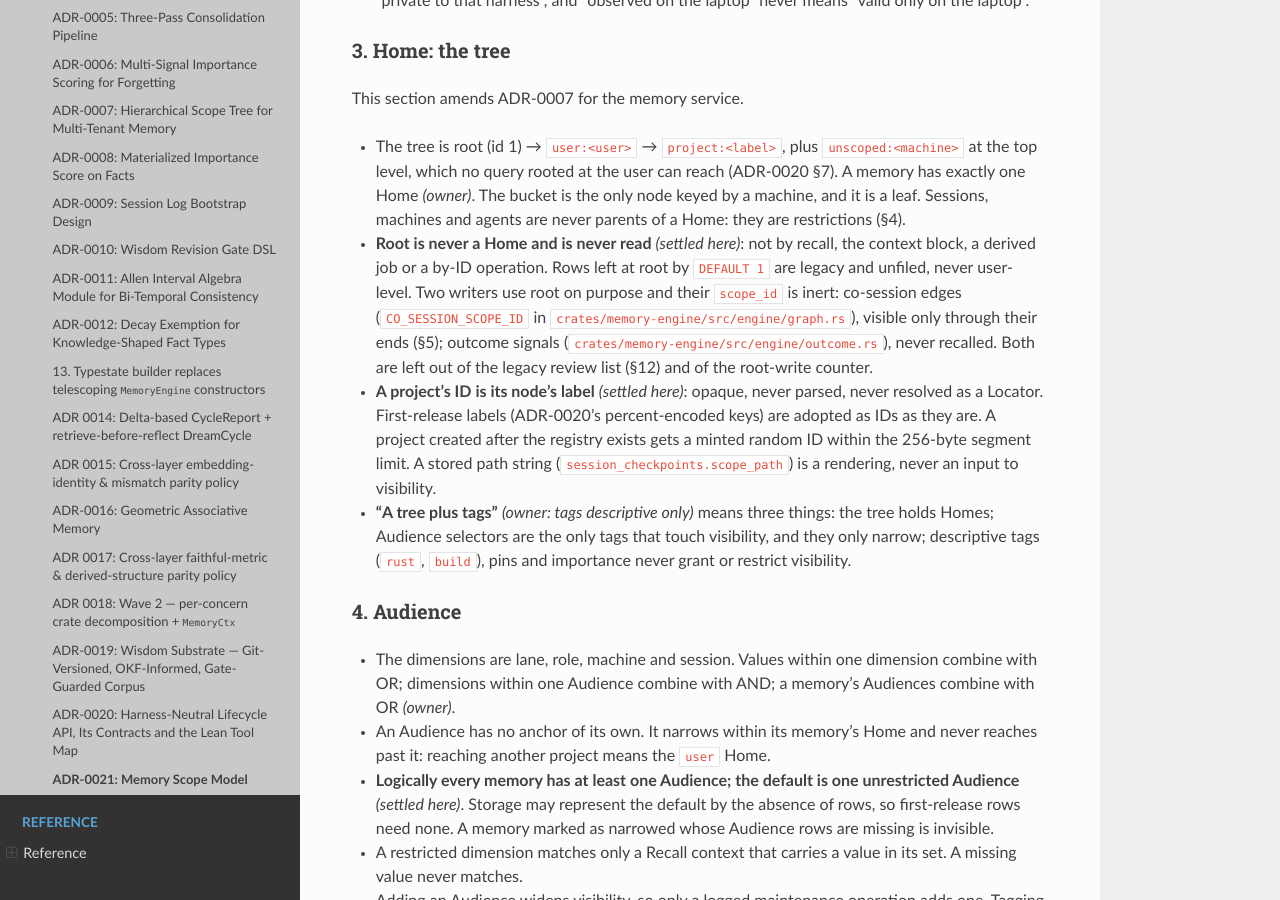
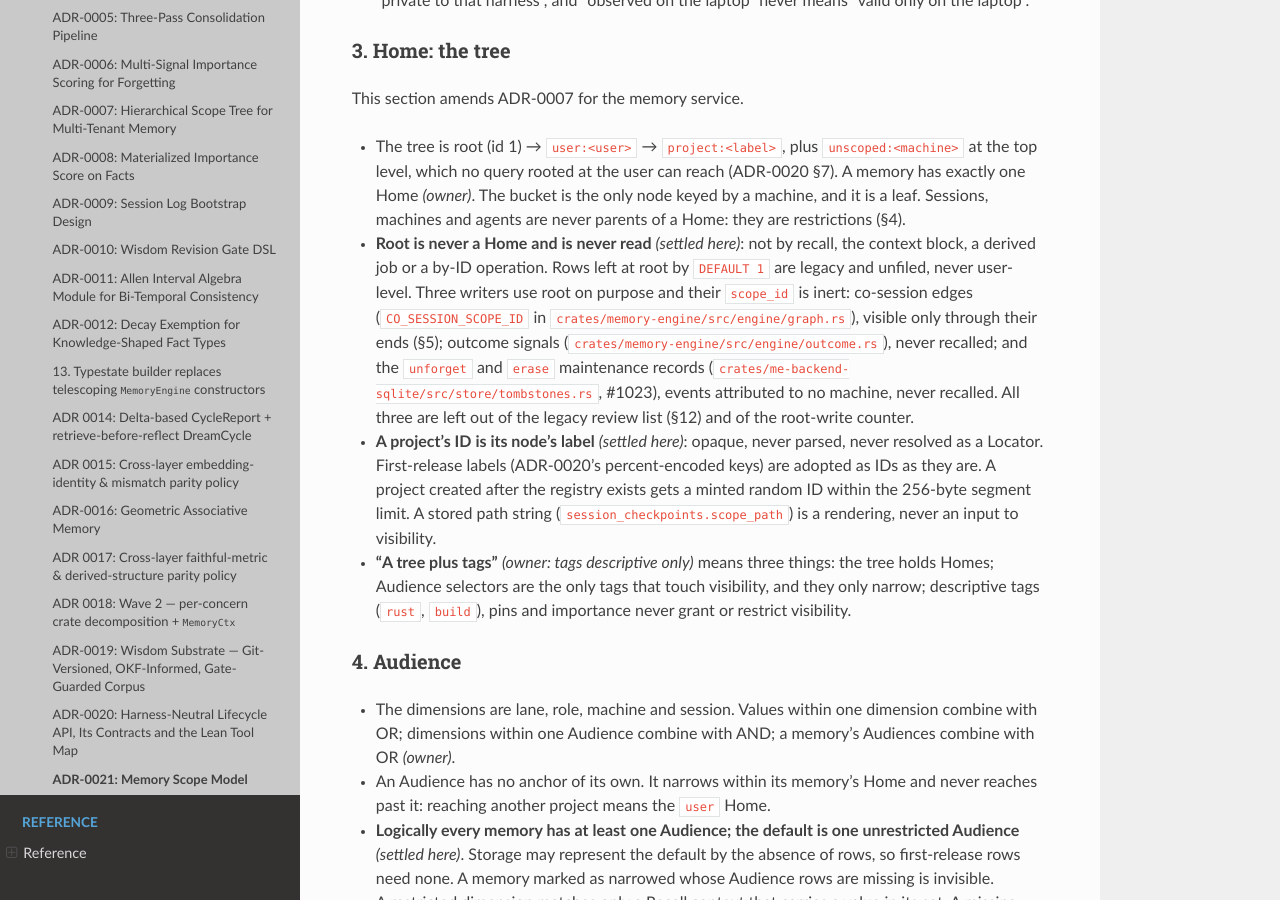
Before and after one commit to dutiona/memory-engine, a Sphinx documentation site: the page built from docs/design/adr/0021-memory-scope-model.md, in a window 1280 px wide and 900 px high, scrolled down 2518 px. Built offline with Sphinx 7.4.7 and the Read the Docs theme 3.1.0, drawn with Linux system fonts in a browser that asks for light colours; pages that are not in the unit, such as notebooks, are missing from menus.

Commit message:
docs(adr): name the maintenance records among ADR-0021's inert root writers
unforget and erase (#1023) append a SystemEvent at the root, deliberately attributed to no machine so a later erasure by machine never matches it. ADR-0021 §3 lists the writers that use root on purpose; without this line the records would read as legacy unfiled rows. Approved with the #1023 plan (D13).

```diff
--- a/docs/design/adr/0021-memory-scope-model.md
+++ b/docs/design/adr/0021-memory-scope-model.md
@@ -94,11 +94,12 @@ This section amends ADR-0007 for the memory service.
   keyed by a machine, and it is a leaf. Sessions, machines and agents are never parents of a Home: they are
   restrictions (§4).
 - **Root is never a Home and is never read** *(settled here)*: not by recall, the context block, a derived job or a
-  by-ID operation. Rows left at root by `DEFAULT 1` are legacy and unfiled, never user-level. Two writers use root on
+  by-ID operation. Rows left at root by `DEFAULT 1` are legacy and unfiled, never user-level. Three writers use root on
   purpose and their `scope_id` is inert: co-session edges (`CO_SESSION_SCOPE_ID` in
   `crates/memory-engine/src/engine/graph.rs`), visible only through their ends (§5); outcome signals
-  (`crates/memory-engine/src/engine/outcome.rs`), never recalled. Both are left out of the legacy review list (§12)
-  and of the root-write counter.
+  (`crates/memory-engine/src/engine/outcome.rs`), never recalled; and the `unforget` and `erase` maintenance records
+  (`crates/me-backend-sqlite/src/store/tombstones.rs`, #1023), events attributed to no machine, never recalled. All
+  three are left out of the legacy review list (§12) and of the root-write counter.
 - **A project's ID is its node's label** *(settled here)*: opaque, never parsed, never resolved as a Locator.
   First-release labels (ADR-0020's percent-encoded keys) are adopted as IDs as they are. A project created after the
   registry exists gets a minted random ID within the 256-byte segment limit. A stored path string
```
